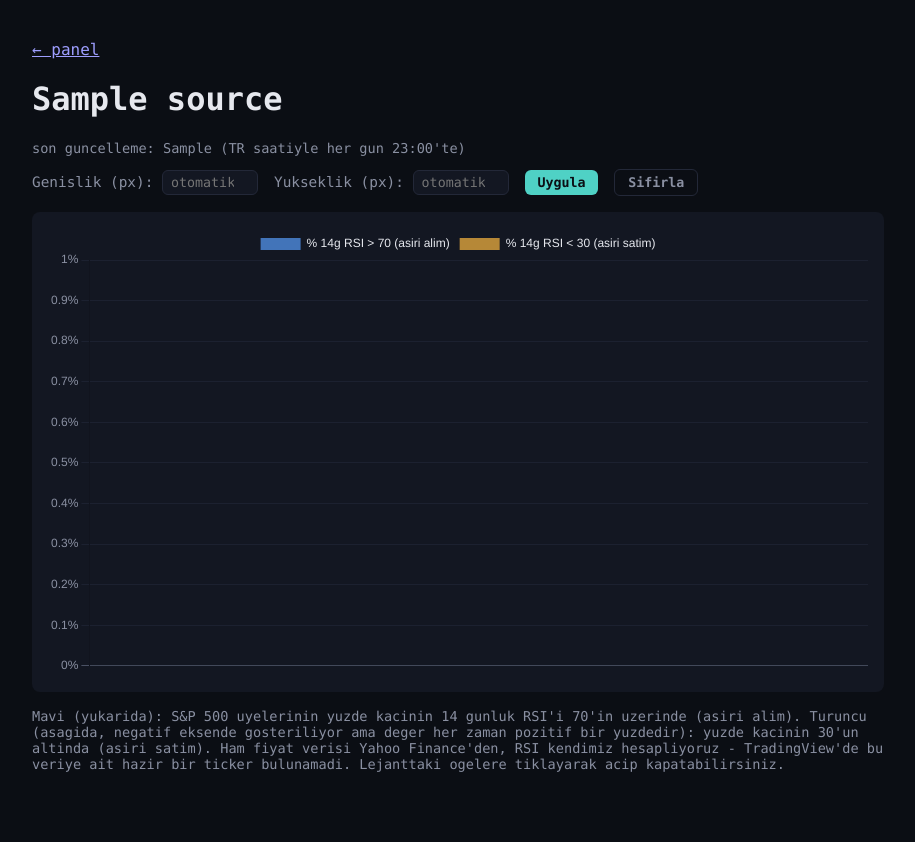
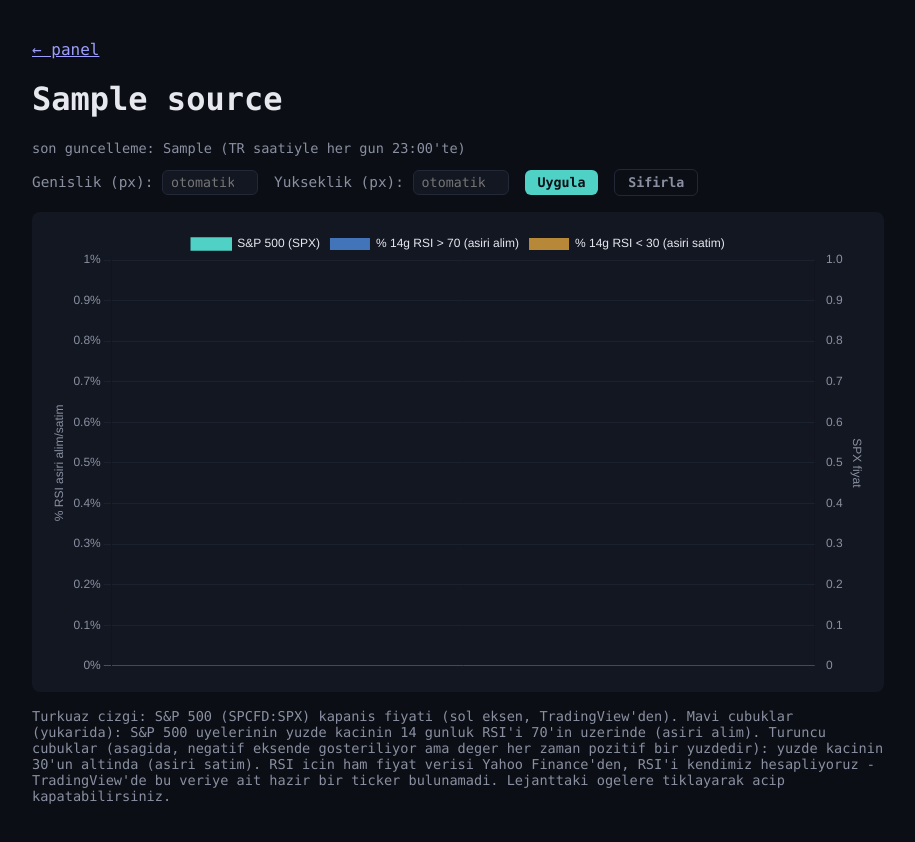
Before and after one commit to hesaplar655-tech/veri-terminali, a Flask app: template templates/rsi_breadth.html in a window 1280 px wide. Shown: the part 52-894 px from the top of the page, without its empty margins (182-1097 px from the left). Before the commit the page ends 824 px from the top, so only its background shows below. Run offline with Flask 3, Linux system fonts and the light colour scheme; the template is opened without the code that fills it: most values are stand-ins (such as "Sample title", 1, 10 or a date in 2020).

Commit message:
RSI genislik kartina S&P 500 (SPX) fiyat cizgisi ekle
TradingView'den (tvDatafeed, SPCFD:SPX) gunluk kapanis fiyati cekilip
ikinci eksende cizgi olarak ekleniyor, RSI barlariyla karsilastirma icin.

Co-Authored-By: Claude Sonnet 5 <noreply@anthropic.com>

```diff
--- a/templates/rsi_breadth.html
+++ b/templates/rsi_breadth.html
@@ -19,12 +19,14 @@
     </div>
     <div id="date-range-slider"></div>
     <p class="ts">
-      Mavi (yukarida): S&amp;P 500 uyelerinin yuzde kacinin 14 gunluk RSI'i
-      70'in uzerinde (asiri alim). Turuncu (asagida, negatif eksende
-      gosteriliyor ama deger her zaman pozitif bir yuzdedir): yuzde kacinin
-      30'un altinda (asiri satim). Ham fiyat verisi Yahoo Finance'den,
-      RSI kendimiz hesapliyoruz - TradingView'de bu veriye ait hazir bir
-      ticker bulunamadi. Lejanttaki ogelere tiklayarak acip kapatabilirsiniz.
+      Turkuaz cizgi: S&amp;P 500 (SPCFD:SPX) kapanis fiyati (sol eksen,
+      TradingView'den). Mavi cubuklar (yukarida): S&amp;P 500 uyelerinin
+      yuzde kacinin 14 gunluk RSI'i 70'in uzerinde (asiri alim). Turuncu
+      cubuklar (asagida, negatif eksende gosteriliyor ama deger her zaman
+      pozitif bir yuzdedir): yuzde kacinin 30'un altinda (asiri satim).
+      RSI icin ham fiyat verisi Yahoo Finance'den, RSI'i kendimiz
+      hesapliyoruz - TradingView'de bu veriye ait hazir bir ticker
+      bulunamadi. Lejanttaki ogelere tiklayarak acip kapatabilirsiniz.
     </p>
     <script src="https://cdn.jsdelivr.net/npm/chart.js@4"></script>
     <script src="{{ url_for('static', filename='date-range-slider.js') }}"></script>
@@ -33,24 +35,39 @@
       const etiketler = veri.map(d => d.tarih);
       const ustunde70 = veri.map(d => d.ustunde_70_yuzde);
       const altinda30 = veri.map(d => -d.altinda_30_yuzde);  // gorsel olarak eksende asagida gostermek icin negatif
+      const spxFiyat = veri.map(d => d.spx_kapanis ?? null);
 
       const ctx = document.getElementById('chart').getContext('2d');
       const chart = new Chart(ctx, {
-        type: 'bar',
         data: {
           labels: etiketler,
           datasets: [
             {
+              type: 'line',
+              label: 'S&P 500 (SPX)',
+              data: spxFiyat,
+              yAxisID: 'y2',
+              borderColor: '#4fd1c5',
+              backgroundColor: '#4fd1c5',
+              pointRadius: 0,
+              borderWidth: 1.5,
+              tension: 0.1,
+            },
+            {
+              type: 'bar',
               label: '% 14g RSI > 70 (asiri alim)',
               data: ustunde70,
+              yAxisID: 'y',
               backgroundColor: 'rgba(79,140,224,0.8)',
               borderWidth: 0,
               barPercentage: 1.0,
               categoryPercentage: 1.0,
             },
             {
+              type: 'bar',
               label: '% 14g RSI < 30 (asiri satim)',
               data: altinda30,
+              yAxisID: 'y',
               backgroundColor: 'rgba(224,166,62,0.8)',
               borderWidth: 0,
               barPercentage: 1.0,
@@ -68,6 +85,7 @@
               grid: { color: '#1c2130' },
             },
             y: {
+              position: 'left',
               ticks: {
                 color: '#8a90a2',
                 callback: (v) => Math.abs(v) + '%',
@@ -75,13 +93,25 @@
               grid: {
                 color: (c) => c.tick.value === 0 ? '#4a5164' : '#1c2130',
               },
+              title: { display: true, text: '% RSI asiri alim/satim', color: '#8a90a2' },
+            },
+            y2: {
+              position: 'right',
+              ticks: { color: '#8a90a2' },
+              grid: { display: false },
+              title: { display: true, text: 'SPX fiyat', color: '#8a90a2' },
             },
           },
           plugins: {
             legend: { labels: { color: '#e6e8ee' } },
             tooltip: {
               callbacks: {
-                label: (item) => `${item.dataset.label.replace(/^%.*?\)/, '')}: ${Math.abs(item.parsed.y).toFixed(1)}%`,
+                label: (item) => {
+                  if (item.dataset.yAxisID === 'y2') {
+                    return `${item.dataset.label}: ${item.parsed.y}`;
+                  }
+                  return `${item.dataset.label.replace(/^%.*?\)/, '')}: ${Math.abs(item.parsed.y).toFixed(1)}%`;
+                },
               },
             },
           },
```
Also changed, not shown: sources/rsi_breadth.py (+20 -3 lines), README.md.
